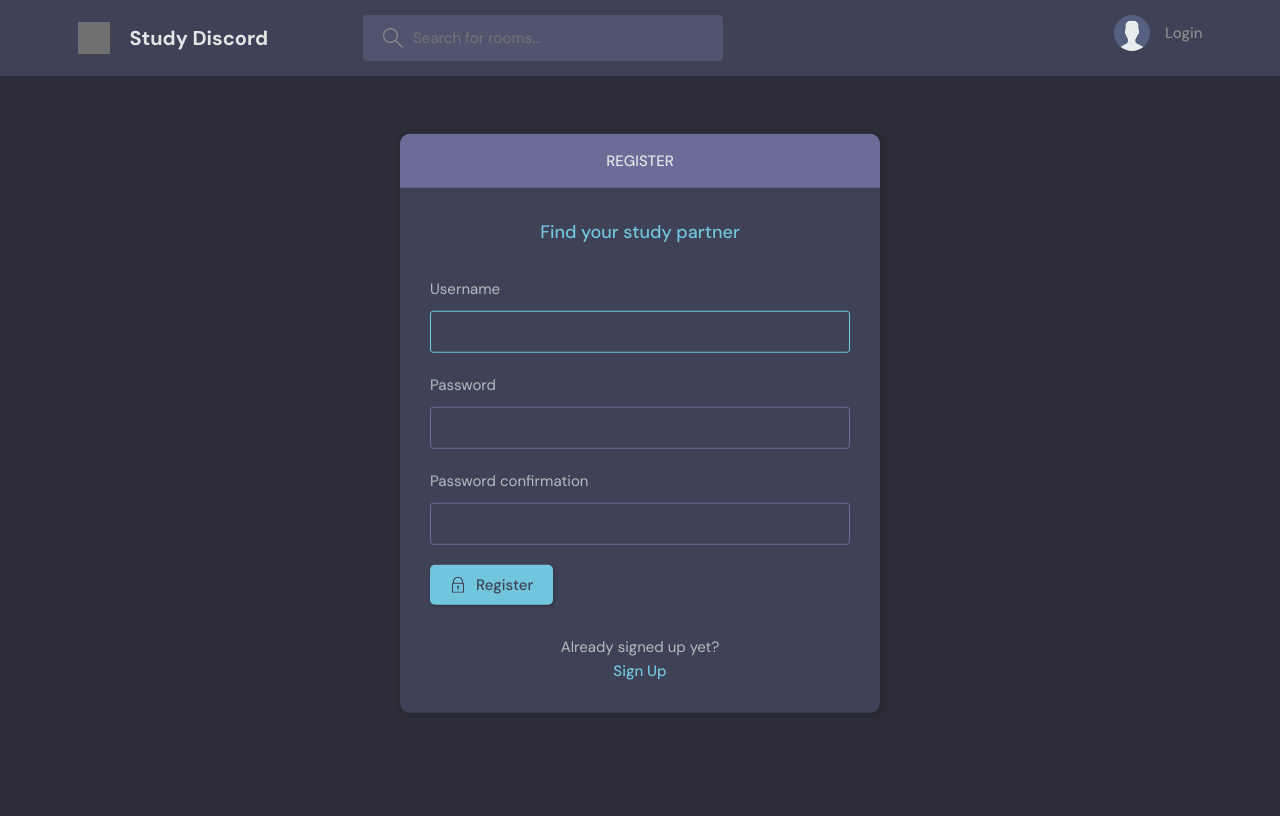
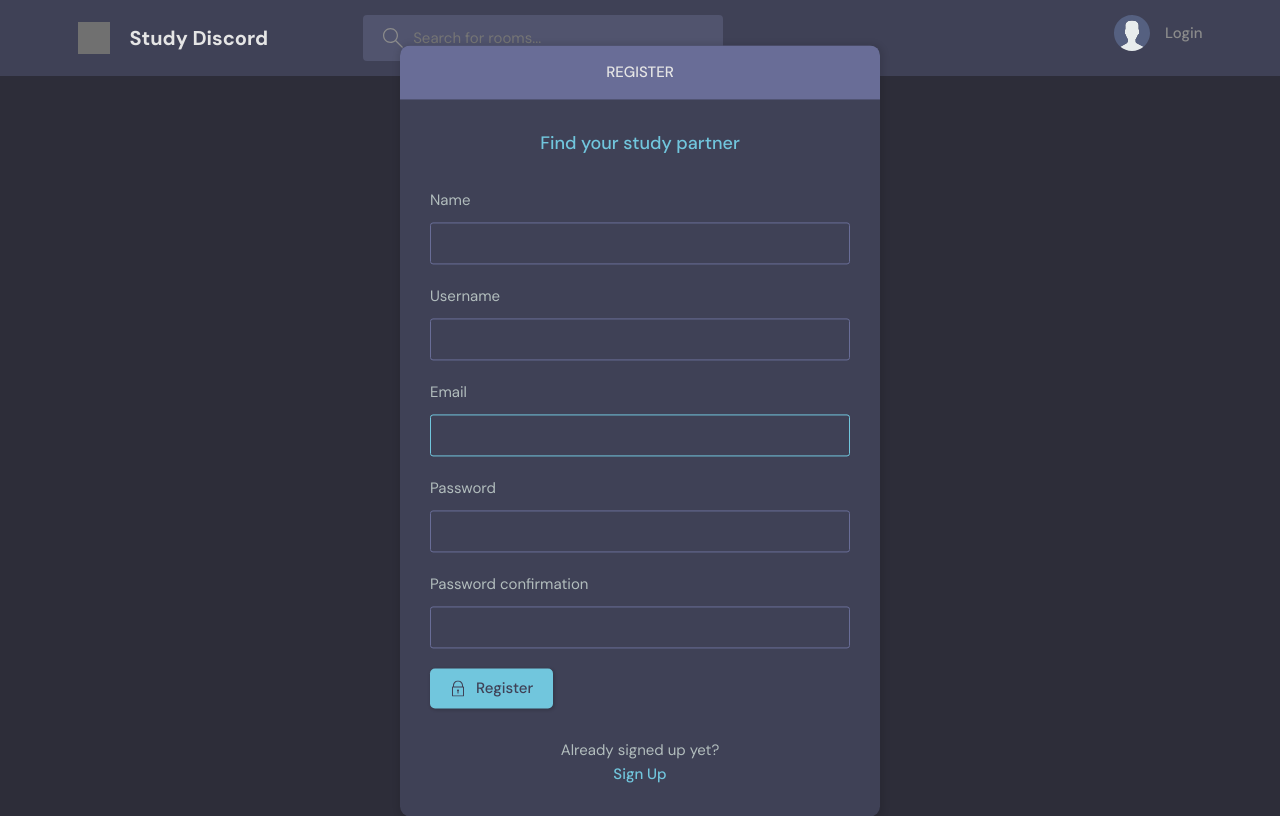
Before and after one commit to amir1226/tzuzul-project3-discord, a Django app: page /register/ in a window 1280 px wide. Before the commit the page ends 713 px from the top, so only its background shows below. Run offline with Django 4.2, Linux system fonts and the light colour scheme; grey boxes are pictures that could not be loaded.

Commit message:
Fixing login form and adjusting some templates

```diff
--- a/proyecto3_discord/base/forms.py
+++ b/proyecto3_discord/base/forms.py
@@ -1,6 +1,12 @@
 from django.forms import ModelForm
 from .models import Room, User
 from django.contrib.auth.forms import UserCreationForm
+
+
+class MyUserCreationForm(UserCreationForm):
+    class Meta:
+        model = User
+        fields = ['name', 'username', 'email', 'password1', 'password2']
 
 class RoomForm(ModelForm):
     class Meta:
--- a/proyecto3_discord/base/templates/base/activity_component.html
+++ b/proyecto3_discord/base/templates/base/activity_component.html
@@ -10,7 +10,7 @@
             <img src="{{message.user.avatar.url }}" />
         </div>
         <p>
-            @{{message.user}}<
+            @{{message.user.username}}<
             <span>{{message.created | timesince}} ago</span>
         </p>
         </a>
--- a/proyecto3_discord/base/templates/base/login_register.html
+++ b/proyecto3_discord/base/templates/base/login_register.html
@@ -17,8 +17,8 @@
         <form class="form" action="" method="POST">
           {% csrf_token %}
           <div class="form__group form__group">
-            <label for="room_name">Username</label>
-            <input id="username" name="username" type="username" />
+            <label for="room_name">Email</label>
+            <input id="username" name="username" type="email" />
           </div>
           <div class=" form__group">
             <label for="password">Password</label>
--- a/proyecto3_discord/base/views.py
+++ b/proyecto3_discord/base/views.py
@@ -3,10 +3,9 @@ from django.http import HttpResponse
 from django.db.models import Q
 from django.contrib.auth import authenticate, login, logout
 from django.contrib.auth.decorators import login_required
-from django.contrib.auth.forms import UserCreationForm
 from django.contrib import messages
 from .models import Message, Room, Topic, User
-from .forms import RoomForm, UserForm
+from .forms import RoomForm, UserForm, MyUserCreationForm
 
 def login_page(request):
 
@@ -41,10 +40,10 @@ def logout_user(request):
     return redirect('home')
 
 def register_user(request):
-    form = UserCreationForm()
+    form = MyUserCreationForm()
 
     if request.method == 'POST':
-        form = UserCreationForm(request.POST)
+        form = MyUserCreationForm(request.POST)
         if form.is_valid():
             user = form.save(commit=False)
             user.username = user.username.lower()
--- a/proyecto3_discord/templates/navbar.html
+++ b/proyecto3_discord/templates/navbar.html
@@ -26,7 +26,7 @@
             <div class="avatar avatar--medium active">
               <img src="{{user.avatar.url }}" />
             </div>
-            <p>{{request.user.username}}</p> <span>@{{request.user.username}}</span>
+            <p>{{request.user.name}}</p> <span>@{{request.user.username}}</span>
           </a>
           <button class="dropdown-button">
             <svg version="1.1" xmlns="http://www.w3.org/2000/svg" width="32" height="32" viewBox="0 0 32 32">
```
